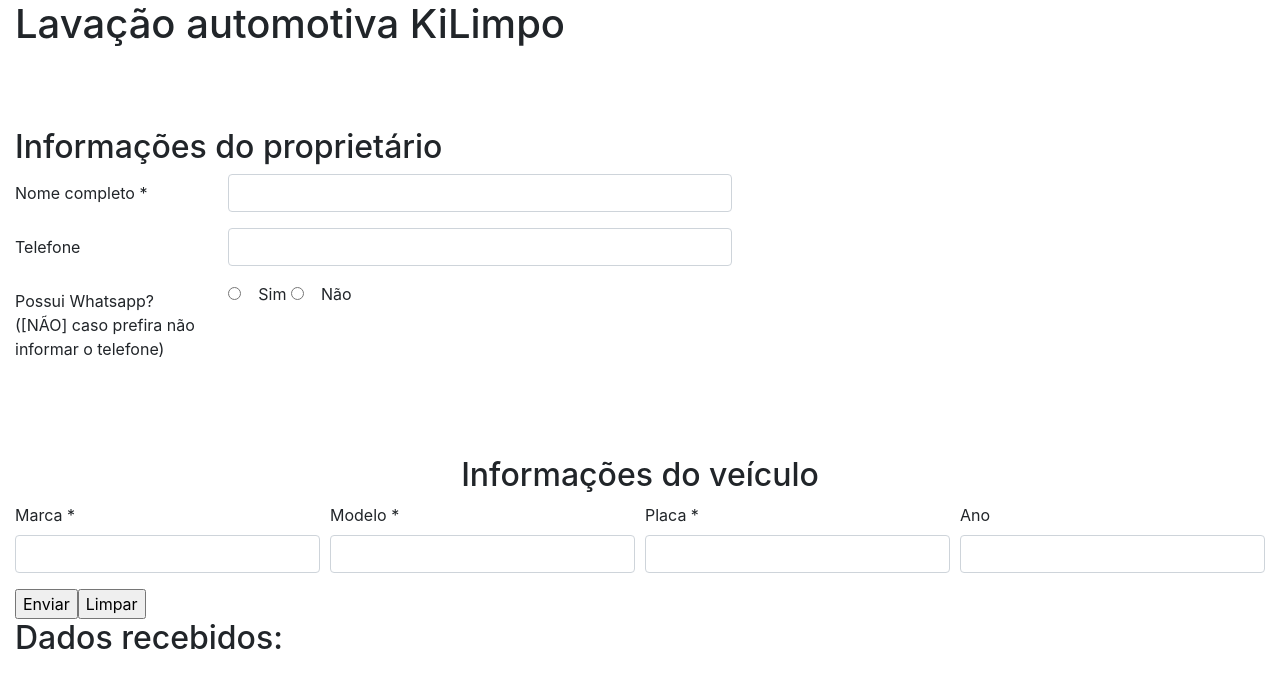
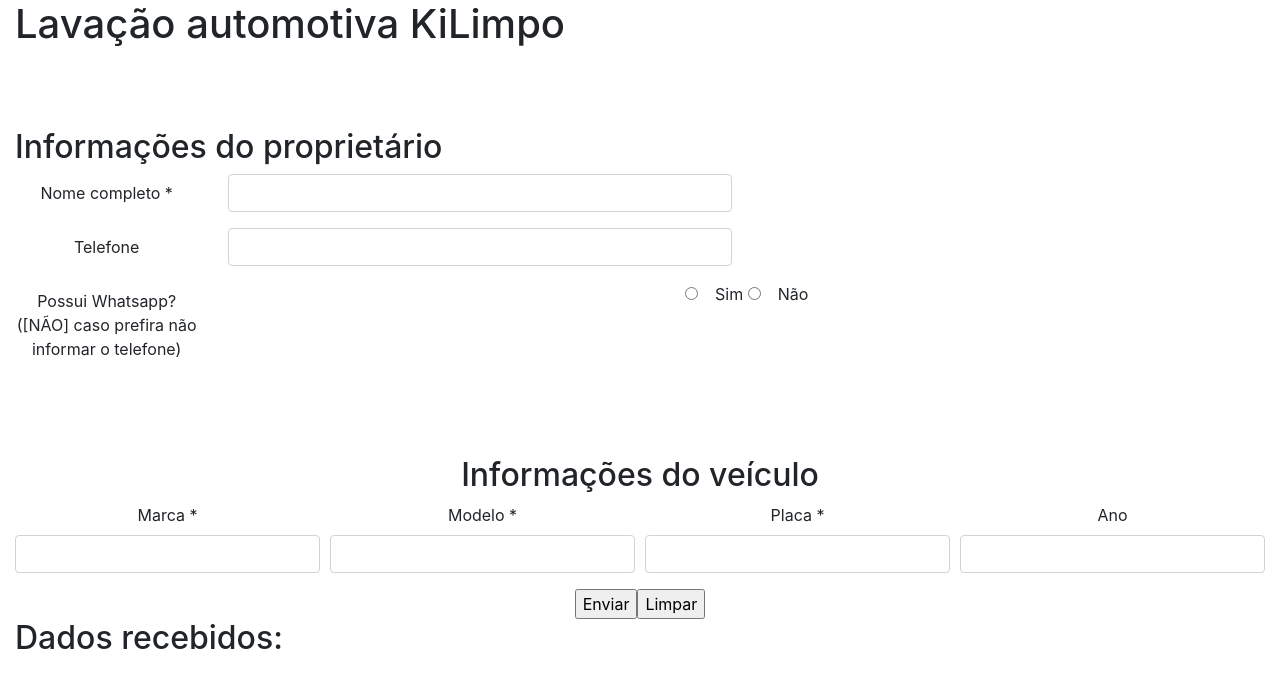
Before and after one commit to Oivasmf/Kilimpo-frontend, a React (Create React App) app: page / in a window 1280 px wide. Shown: the top 688 px of the page. Built offline with nearby package versions, Linux system fonts and the light colour scheme.

Commit message:
Update form-kilimpo.js

```diff
--- a/src/components/form-kilimpo.js
+++ b/src/components/form-kilimpo.js
@@ -173,7 +173,7 @@ export default class FormKilimpo extends Component {
                 <h2>
                     Informações do proprietário
                 </h2>
-                    <Form className="justify-content-md-center">
+                    <Form className="text-center">
   <Form.Group as={Row} class="text-center">
     <Form.Label column sm={2}>
       Nome completo *
@@ -197,7 +197,7 @@ export default class FormKilimpo extends Component {
         <Form.Label as="legend" column sm={2}>
             Possui Whatsapp? ([NÃO] caso prefira não informar o telefone)
         </Form.Label>
-        <Col sm={10}>
+        <Col>
         {
             this.state.whats.map((obj, idx) => {
                 return(<React.Fragment key={idx}>
```
